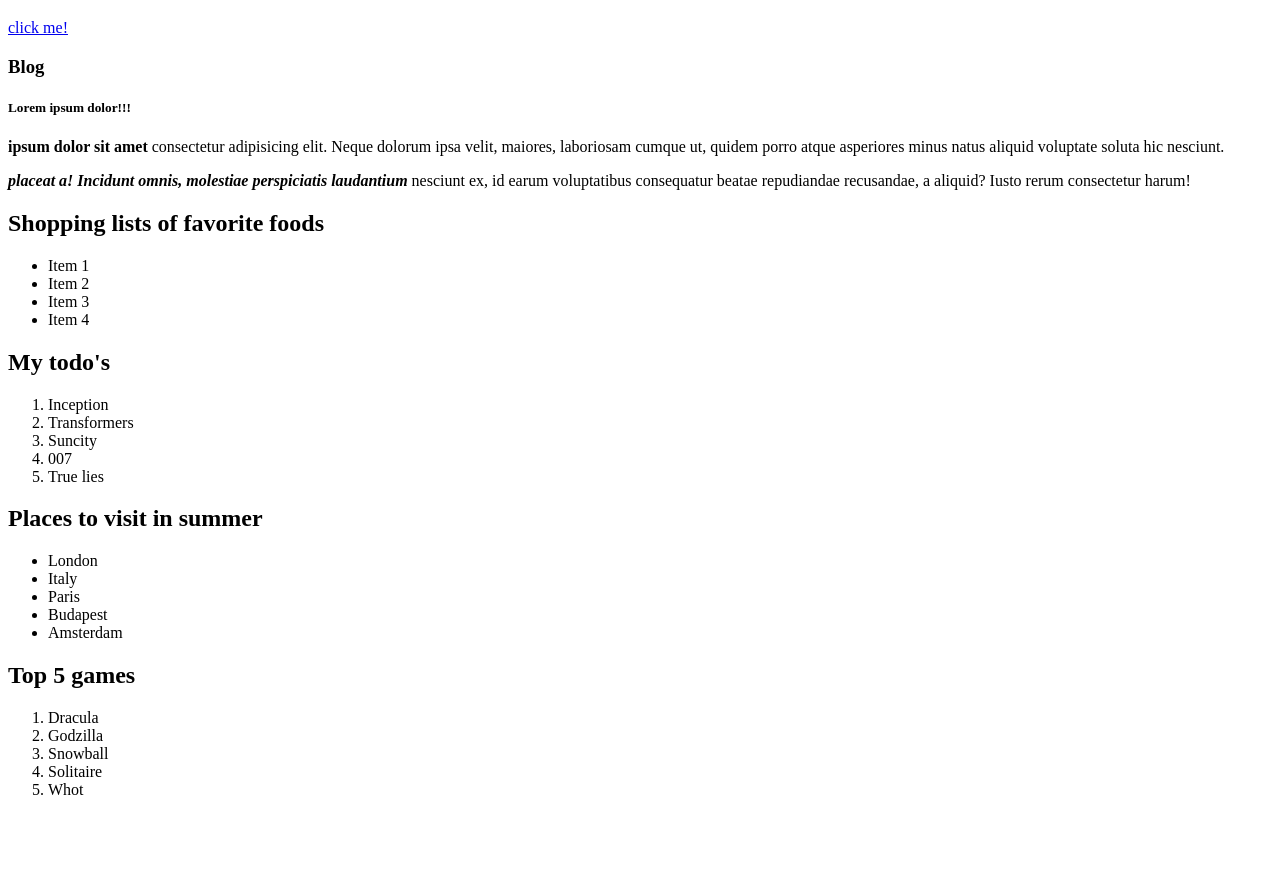
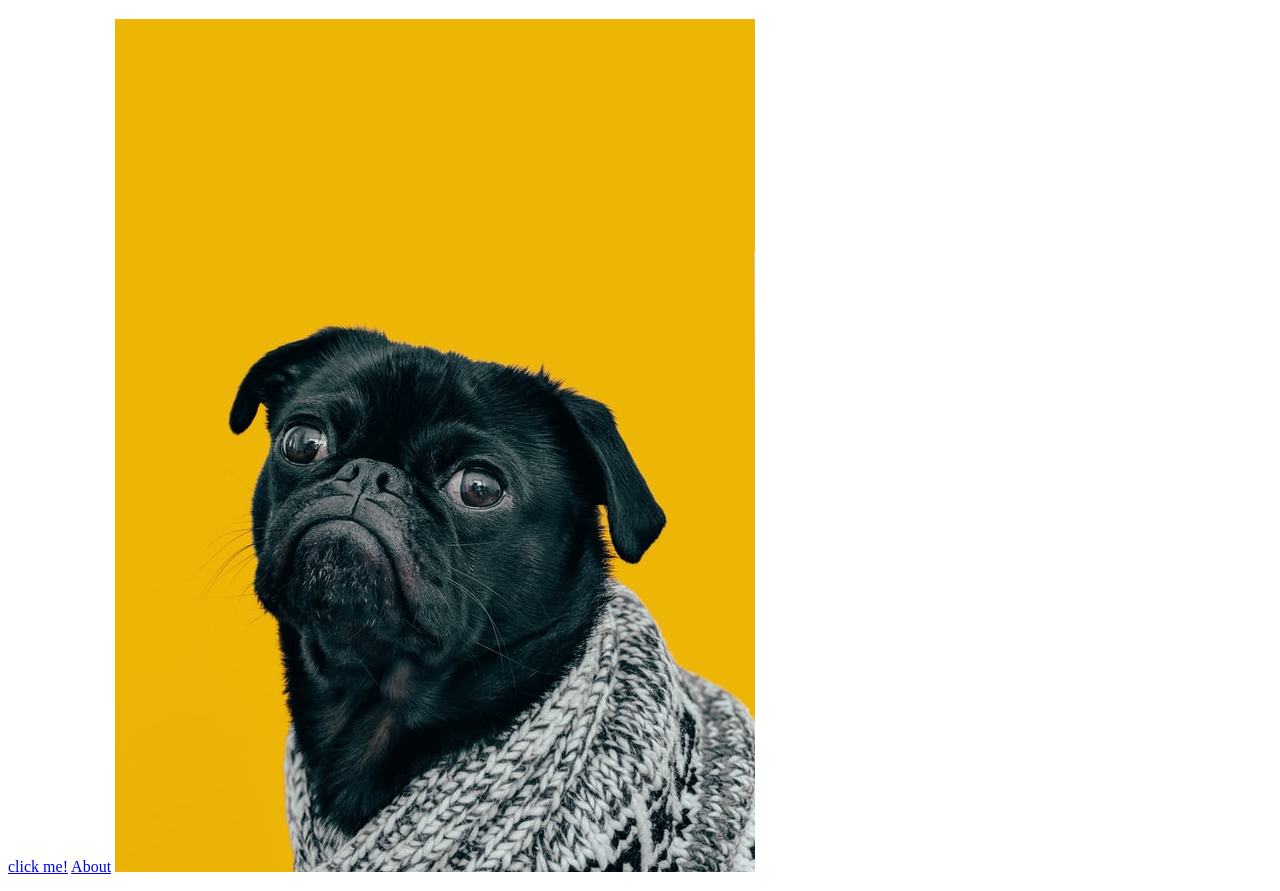
Before and after one commit to opeyemi84/git_test, a plain HTML site: page index.html in a window 1280 px wide. Shown: the part 61-952 px from the top of the page. Before the commit the page ends 876 px from the top, so only its background shows below. Drawn offline with Linux system fonts and the light colour scheme.

Commit message:
modified the index.html page

```diff
--- a/index.html
+++ b/index.html
@@ -9,6 +9,8 @@
   <body>
     <h1>Homepage</h1>
     <a href="https://www.theodinproject.com/about">click me!</a>
+    <a href="/git_test/links and images/Pages/about.html">About</a>
+    <img src="./links and images/Images/dog.jpg">
     <h3>Blog</h3>
     <h5><strong>Lorem ipsum dolor!!!</h5></strong>
     <p>
```
Also changed, not shown: links and images/Pages/about.html (renamed from about.html, +1 -0 lines), links and images/Images/dog.jpg (added).
